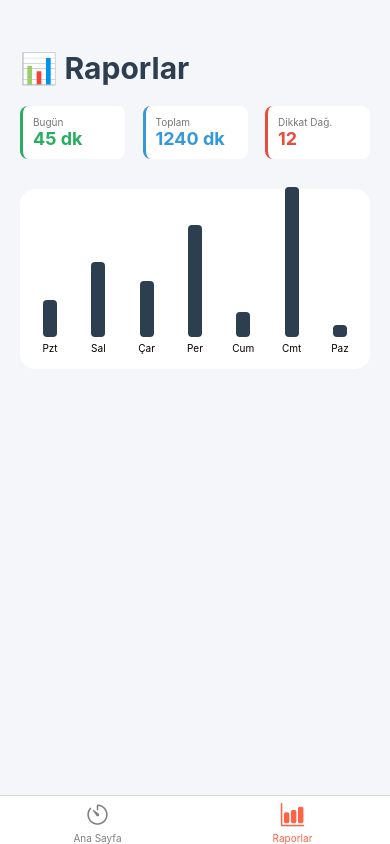
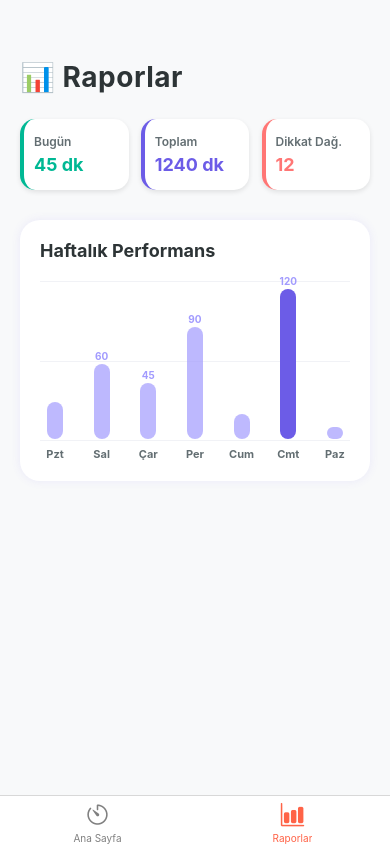
Before and after one commit to merveyaren/FocusTracker, a React Native app in the folder MobilOdev/: screen /Raporlar in a window 390 px wide. Built offline with nearby package versions, Linux system fonts and the light colour scheme.

Commit message:
stil ve dashboard

```diff
--- a/MobilOdev/screens/DashboardScreen.js
+++ b/MobilOdev/screens/DashboardScreen.js
@@ -1,5 +1,5 @@
 import { useState } from 'react';
-import { View, Text, StyleSheet, ScrollView } from 'react-native';
+import { View, Text, StyleSheet, ScrollView, Dimensions } from 'react-native';
 
 export default function DashboardScreen() {
   const [stats] = useState({
@@ -20,30 +20,182 @@ export default function DashboardScreen() {
     <ScrollView style={styles.container}>
       <Text style={styles.header}>📊 Raporlar</Text>
 
+      {/* --- İSTATİSTİK KARTLARI --- */}
       <View style={styles.statsSection}>
-        <View style={styles.statCard}><Text style={styles.statLabel}>Bugün</Text><Text style={styles.statValue}>{stats.bugunOdak} dk</Text></View>
-        <View style={[styles.statCard, { borderLeftColor: '#3498db' }]}><Text style={styles.statLabel}>Toplam</Text><Text style={[styles.statValue, { color: '#3498db' }]}>{stats.toplamOdak} dk</Text></View>
-        <View style={[styles.statCard, { borderLeftColor: '#e74c3c' }]}><Text style={styles.statLabel}>Dikkat Dağ.</Text><Text style={[styles.statValue, { color: '#e74c3c' }]}>{stats.dikkatDaginikligi}</Text></View>
+
+        {/* Kart 1: Bugün (Mint Yeşili - Pozitif) */}
+        <View style={[styles.statCard, { borderLeftColor: '#00b894' }]}>
+          <Text style={styles.statLabel}>Bugün</Text>
+          <Text style={[styles.statValue, { color: '#00b894' }]}>{stats.bugunOdak} dk</Text>
+        </View>
+
+        {/* Kart 2: Toplam (Mor - Ana Renk) */}
+        <View style={[styles.statCard, { borderLeftColor: '#6c5ce7' }]}>
+          <Text style={styles.statLabel}>Toplam</Text>
+          <Text style={[styles.statValue, { color: '#6c5ce7' }]}>{stats.toplamOdak} dk</Text>
+        </View>
+
+        {/* Kart 3: Dikkat (Kırmızı - Uyarı) */}
+        <View style={[styles.statCard, { borderLeftColor: '#ff7675' }]}>
+          <Text style={styles.statLabel}>Dikkat Dağ.</Text>
+          <Text style={[styles.statValue, { color: '#ff7675' }]}>{stats.dikkatDaginikligi}</Text>
+        </View>
       </View>
 
-      <View style={styles.chartBox}>
-          {graphData.map((item, index) => (
-            <View key={index} style={{alignItems: 'center', width: 30}}>
-               <View style={{width: 14, backgroundColor: '#2c3e50', borderRadius: 4, height: (item.minutes / maxMinute) * 150}} />
-               <Text style={{fontSize: 10, marginTop: 5}}>{item.day}</Text>
-            </View>
-          ))}
+      {/* --- GRAFİK ALANI --- */}
+      <View style={styles.chartContainer}>
+        <Text style={styles.chartTitle}>Haftalık Performans</Text>
+
+        <View style={styles.chartBox}>
+          {/* Arka plandaki çizgiler (Dekoratif) */}
+          <View style={styles.gridLines}>
+             <View style={styles.gridLine} />
+             <View style={styles.gridLine} />
+             <View style={styles.gridLine} />
+          </View>
+
+          {/* Çubuklar */}
+          {graphData.map((item, index) => {
+             // Yükseklik hesabı
+             const height = (item.minutes / maxMinute) * 150;
+             // En yüksek günü belirgin yap
+             const isMax = item.minutes === maxMinute;
+
+             return (
+              <View key={index} style={styles.barWrapper}>
+                 {/* Dakika Baloncuğu (Sadece uzun çubuklarda göster) */}
+                 {height > 50 && (
+                   <Text style={styles.barValueText}>{item.minutes}</Text>
+                 )}
+
+                 {/* Çubuğun Kendisi */}
+                 <View style={[
+                    styles.bar,
+                    {
+                      height: height || 5, // 0 olsa bile minik görünsün
+                      backgroundColor: isMax ? '#6c5ce7' : '#a29bfe', // Max ise koyu mor, değilse açık mor
+                      opacity: isMax ? 1 : 0.7
+                    }
+                 ]} />
+
+                 {/* Gün İsmi */}
+                 <Text style={styles.dayText}>{item.day}</Text>
+              </View>
+             );
+          })}
+        </View>
       </View>
     </ScrollView>
   );
 }
 
 const styles = StyleSheet.create({
-  container: { flex: 1, backgroundColor: '#f5f6fa', padding: 20 },
-  header: { fontSize: 30, fontWeight: 'bold', color: '#2c3e50', marginTop: 30, marginBottom: 20 },
-  statsSection: { flexDirection: 'row', justifyContent: 'space-between', flexWrap: 'wrap' },
-  statCard: { width: '30%', backgroundColor: '#fff', padding: 10, borderRadius: 8, marginBottom: 10, borderLeftWidth: 3, borderLeftColor: '#27ae60', elevation: 2 },
-  statLabel: { fontSize: 10, color: '#777' },
-  statValue: { fontSize: 18, fontWeight: 'bold', color: '#27ae60' },
-  chartBox: { flexDirection: 'row', justifyContent: 'space-between', alignItems: 'flex-end', height: 180, backgroundColor: '#fff', padding: 15, borderRadius: 15, elevation: 2, marginTop: 20 }
+  container: {
+    flex: 1,
+    backgroundColor: '#f8f9fa', // Kırık Beyaz
+    padding: 20
+  },
+  header: {
+    fontSize: 28,
+    fontWeight: 'bold',
+    color: '#2d3436',
+    marginTop: 40,
+    marginBottom: 25,
+    letterSpacing: 0.5
+  },
+
+  // İSTATİSTİK KARTLARI
+  statsSection: {
+    flexDirection: 'row',
+    justifyContent: 'space-between',
+    marginBottom: 30
+  },
+  statCard: {
+    width: '31%', // Ekrana tam sığsın diye
+    backgroundColor: '#fff',
+    paddingVertical: 15,
+    paddingHorizontal: 10,
+    borderRadius: 15,
+    borderLeftWidth: 4,
+    // Gölgeler (Shadow)
+    elevation: 4,
+    shadowColor: '#000',
+    shadowOpacity: 0.1,
+    shadowRadius: 5,
+    shadowOffset: { width: 0, height: 2 },
+    justifyContent: 'center'
+  },
+  statLabel: {
+    fontSize: 12,
+    color: '#636e72',
+    marginBottom: 5,
+    fontWeight: '600'
+  },
+  statValue: {
+    fontSize: 18,
+    fontWeight: 'bold'
+  },
+
+  // GRAFİK TASARIMI
+  chartContainer: {
+    backgroundColor: '#fff',
+    borderRadius: 20,
+    padding: 20,
+    elevation: 5,
+    shadowColor: '#6c5ce7', // Mor gölge
+    shadowOpacity: 0.1,
+    shadowRadius: 10,
+    marginBottom: 50
+  },
+  chartTitle: {
+    fontSize: 18,
+    fontWeight: 'bold',
+    color: '#2d3436',
+    marginBottom: 20
+  },
+  chartBox: {
+    flexDirection: 'row',
+    justifyContent: 'space-between',
+    alignItems: 'flex-end',
+    height: 180,
+    position: 'relative' // Çizgiler için gerekli
+  },
+  // Arka Plan Çizgileri
+  gridLines: {
+    position: 'absolute',
+    top: 0,
+    left: 0,
+    right: 0,
+    bottom: 0,
+    justifyContent: 'space-between',
+    paddingBottom: 20,
+    zIndex: -1
+  },
+  gridLine: {
+    width: '100%',
+    height: 1,
+    backgroundColor: '#f1f2f6'
+  },
+  // Çubuklar
+  barWrapper: {
+    alignItems: 'center',
+    width: 30,
+    justifyContent: 'flex-end'
+  },
+  bar: {
+    width: 16, // Biraz daha kalın
+    borderRadius: 8, // Tam yuvarlak köşeler
+    marginBottom: 8,
+  },
+  dayText: {
+    fontSize: 11,
+    color: '#636e72',
+    fontWeight: 'bold'
+  },
+  barValueText: {
+    fontSize: 10,
+    color: '#a29bfe',
+    marginBottom: 2,
+    fontWeight: 'bold'
+  }
 });
--- a/MobilOdev/screens/HomeScreen.js
+++ b/MobilOdev/screens/HomeScreen.js
@@ -1,6 +1,6 @@
-import { useState, useEffect, useRef } from 'react'; // <-- Sadece kancaları alıyoruz
+import { useState, useEffect, useRef } from 'react';
 import {
-  View, Text, StyleSheet, TouchableOpacity, AppState, Modal
+  View, Text, StyleSheet, TouchableOpacity, AppState, Modal, StatusBar
 } from 'react-native';
 
 export default function HomeScreen() {
@@ -67,6 +67,9 @@ export default function HomeScreen() {
 
   return (
     <View style={styles.container}>
+      {/* Üstteki barın rengini koyu yapıyoruz ki beyaz ekranda görünsün */}
+      <StatusBar barStyle="dark-content" />
+
       <Text style={styles.header}>Odaklanma Zamanı 🎯</Text>
 
       <View style={styles.categoryContainer}>
@@ -107,7 +110,7 @@ export default function HomeScreen() {
         </TouchableOpacity>
       </View>
 
-      <Modal visible={showSummary} transparent={true} animationType="slide">
+      <Modal visible={showSummary} transparent={true} animationType="fade">
         <View style={styles.modalContainer}>
           <View style={styles.modalContent}>
             <Text style={styles.modalTitle}>Seans Özeti 📝</Text>
@@ -126,7 +129,7 @@ export default function HomeScreen() {
 
             <View style={styles.modalRow}>
               <Text style={styles.modalLabel}>Dikkat Dağınıklığı:</Text>
-              <Text style={[styles.modalValue, { color: 'red' }]}>
+              <Text style={[styles.modalValue, { color: '#ff7675' }]}>
                 {distractionCount} Kez
               </Text>
             </View>
@@ -141,28 +144,138 @@ export default function HomeScreen() {
   );
 }
 
+// --- YENİ RENK PALETİ VE TASARIM ---
 const styles = StyleSheet.create({
-  container: { flex: 1, backgroundColor: '#2c3e50', alignItems: 'center', paddingTop: 50 },
-  header: { fontSize: 24, color: '#fff', fontWeight: 'bold', marginBottom: 20 },
-  categoryContainer: { flexDirection: 'row', marginBottom: 30, gap: 10 },
-  catButton: { padding: 10, borderRadius: 20, borderWidth: 1, borderColor: '#bdc3c7' },
-  catButtonActive: { backgroundColor: '#3498db', borderColor: '#3498db' },
-  catText: { color: '#bdc3c7' },
-  catTextActive: { color: '#fff', fontWeight: 'bold' },
-  timerCircle: { width: 250, height: 250, borderRadius: 125, borderWidth: 5, borderColor: '#3498db', justifyContent: 'center', alignItems: 'center', marginBottom: 40, backgroundColor: 'rgba(52, 152, 219, 0.1)' },
-  timerText: { fontSize: 60, color: '#fff', fontWeight: 'bold' },
-  distractionText: { color: '#e74c3c', marginTop: 10, fontSize: 14 },
-  buttonContainer: { flexDirection: 'row', gap: 20 },
-  button: { paddingVertical: 15, paddingHorizontal: 40, borderRadius: 30 },
-  startButton: { backgroundColor: '#27ae60' },
-  pauseButton: { backgroundColor: '#f39c12' },
-  resetButton: { backgroundColor: '#c0392b' },
-  buttonText: { color: '#fff', fontSize: 18, fontWeight: 'bold' },
-  modalContainer: { flex: 1, justifyContent: 'center', alignItems: 'center', backgroundColor: 'rgba(0,0,0,0.7)' },
-  modalContent: { width: '80%', backgroundColor: '#fff', padding: 20, borderRadius: 15, alignItems: 'center' },
-  modalTitle: { fontSize: 22, fontWeight: 'bold', marginBottom: 20, color: '#2c3e50' },
-  modalRow: { flexDirection: 'row', justifyContent: 'space-between', width: '100%', marginBottom: 10, borderBottomWidth: 1, borderBottomColor: '#eee', paddingBottom: 5 },
-  modalLabel: { fontSize: 16, color: '#7f8c8d' },
-  modalValue: { fontSize: 16, fontWeight: 'bold', color: '#2c3e50' },
-  closeButton: { marginTop: 20, backgroundColor: '#3498db', padding: 15, borderRadius: 10, width: '100%', alignItems: 'center' },
+  container: {
+    flex: 1,
+    backgroundColor: '#f8f9fa', // Kırık Beyaz (Modern Arkaplan)
+    alignItems: 'center',
+    paddingTop: 60,
+  },
+  header: {
+    fontSize: 28,
+    color: '#2d3436', // Koyu Gri (Siyah yerine daha yumuşak)
+    fontWeight: 'bold',
+    marginBottom: 30,
+    letterSpacing: 1,
+  },
+  // Kategori Stilleri
+  categoryContainer: {
+    flexDirection: 'row',
+    marginBottom: 40,
+    gap: 12,
+  },
+  catButton: {
+    paddingVertical: 10,
+    paddingHorizontal: 20,
+    borderRadius: 25,
+    borderWidth: 1.5,
+    borderColor: '#dfe6e9',
+    backgroundColor: '#fff',
+    elevation: 2, // Hafif gölge
+  },
+  catButtonActive: {
+    backgroundColor: '#6c5ce7', // Modern Mor (Lila)
+    borderColor: '#6c5ce7',
+  },
+  catText: {
+    color: '#b2bec3',
+    fontWeight: '600',
+  },
+  catTextActive: {
+    color: '#fff',
+    fontWeight: 'bold',
+  },
+  // Sayaç Stilleri
+  timerCircle: {
+    width: 280,
+    height: 280,
+    borderRadius: 140,
+    borderWidth: 8,
+    borderColor: '#a29bfe', // Açık Mor
+    justifyContent: 'center',
+    alignItems: 'center',
+    marginBottom: 50,
+    backgroundColor: '#fff',
+    elevation: 10, // Belirgin gölge (3D efekti)
+    shadowColor: '#6c5ce7',
+    shadowOpacity: 0.3,
+    shadowRadius: 10,
+    shadowOffset: { width: 0, height: 5 }
+  },
+  timerText: {
+    fontSize: 70,
+    color: '#2d3436', // Koyu Gri
+    fontWeight: 'bold',
+    fontVariant: ['tabular-nums'], // Rakamların titremesini engeller
+  },
+  distractionText: {
+    color: '#ff7675', // Soft Kırmızı
+    marginTop: 10,
+    fontSize: 16,
+    fontWeight: '600'
+  },
+  // Buton Stilleri
+  buttonContainer: {
+    flexDirection: 'row',
+    gap: 20,
+  },
+  button: {
+    paddingVertical: 18,
+    paddingHorizontal: 40,
+    borderRadius: 30,
+    elevation: 5,
+    shadowColor: '#000',
+    shadowOpacity: 0.2,
+    shadowOffset: { width: 0, height: 3 }
+  },
+  startButton: { backgroundColor: '#00b894' }, // Mint Yeşili
+  pauseButton: { backgroundColor: '#fdcb6e' }, // Hardal Sarısı
+  resetButton: { backgroundColor: '#ff7675' }, // Soft Kırmızı (Mercan)
+  buttonText: {
+    color: '#fff',
+    fontSize: 18,
+    fontWeight: 'bold',
+    letterSpacing: 0.5
+  },
+  // Modal Stilleri
+  modalContainer: {
+    flex: 1,
+    justifyContent: 'center',
+    alignItems: 'center',
+    backgroundColor: 'rgba(45, 52, 54, 0.8)', // Arkası hafif koyu
+  },
+  modalContent: {
+    width: '85%',
+    backgroundColor: '#fff',
+    padding: 25,
+    borderRadius: 20,
+    alignItems: 'center',
+    elevation: 10,
+  },
+  modalTitle: {
+    fontSize: 24,
+    fontWeight: 'bold',
+    marginBottom: 20,
+    color: '#2d3436',
+  },
+  modalRow: {
+    flexDirection: 'row',
+    justifyContent: 'space-between',
+    width: '100%',
+    marginBottom: 15,
+    borderBottomWidth: 1,
+    borderBottomColor: '#f1f2f6',
+    paddingBottom: 10,
+  },
+  modalLabel: { fontSize: 16, color: '#636e72', fontWeight: '500' },
+  modalValue: { fontSize: 18, fontWeight: 'bold', color: '#2d3436' },
+  closeButton: {
+    marginTop: 20,
+    backgroundColor: '#6c5ce7', // Ana Mor Renk
+    paddingVertical: 15,
+    borderRadius: 15,
+    width: '100%',
+    alignItems: 'center',
+  },
 });
```
